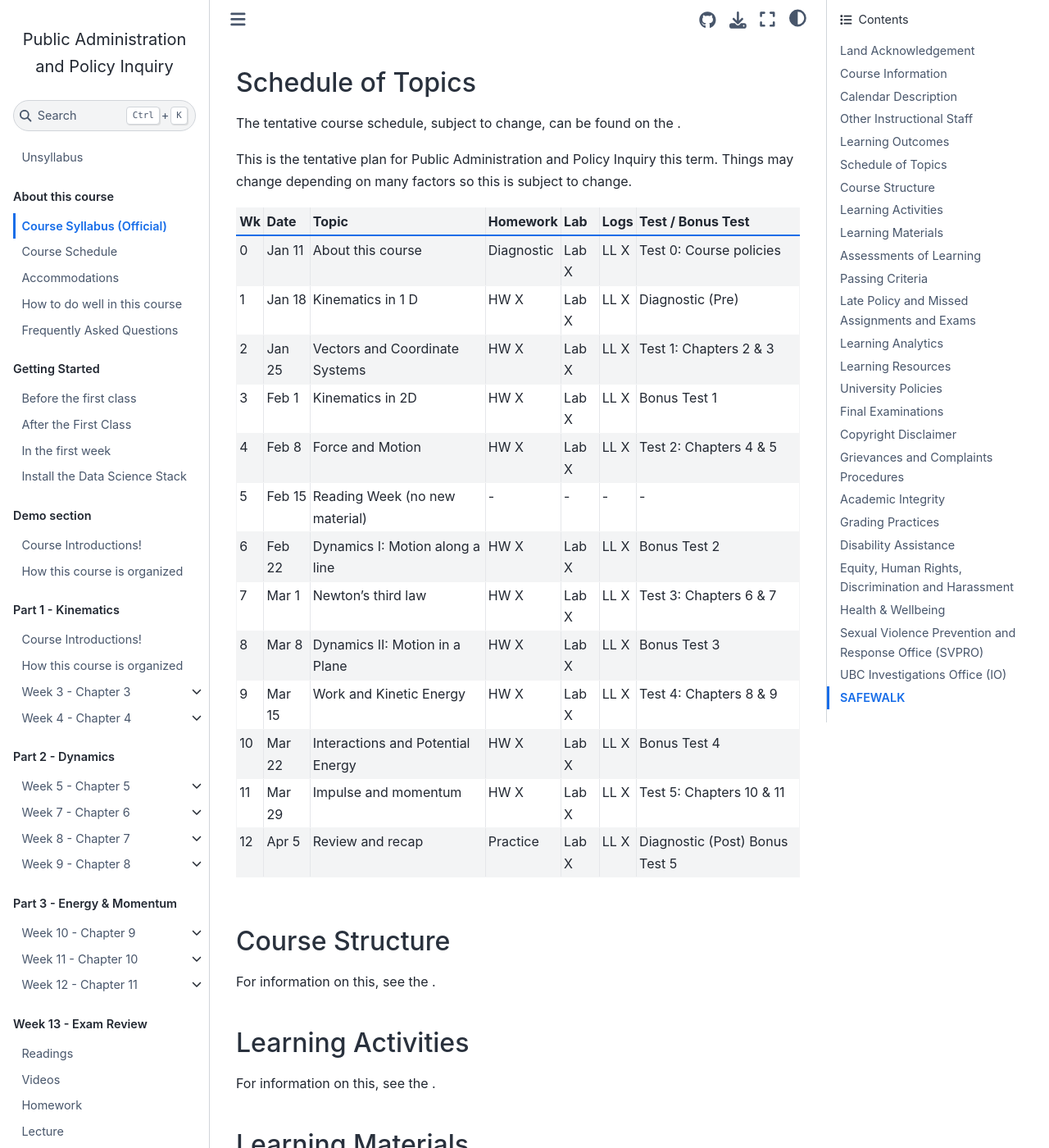
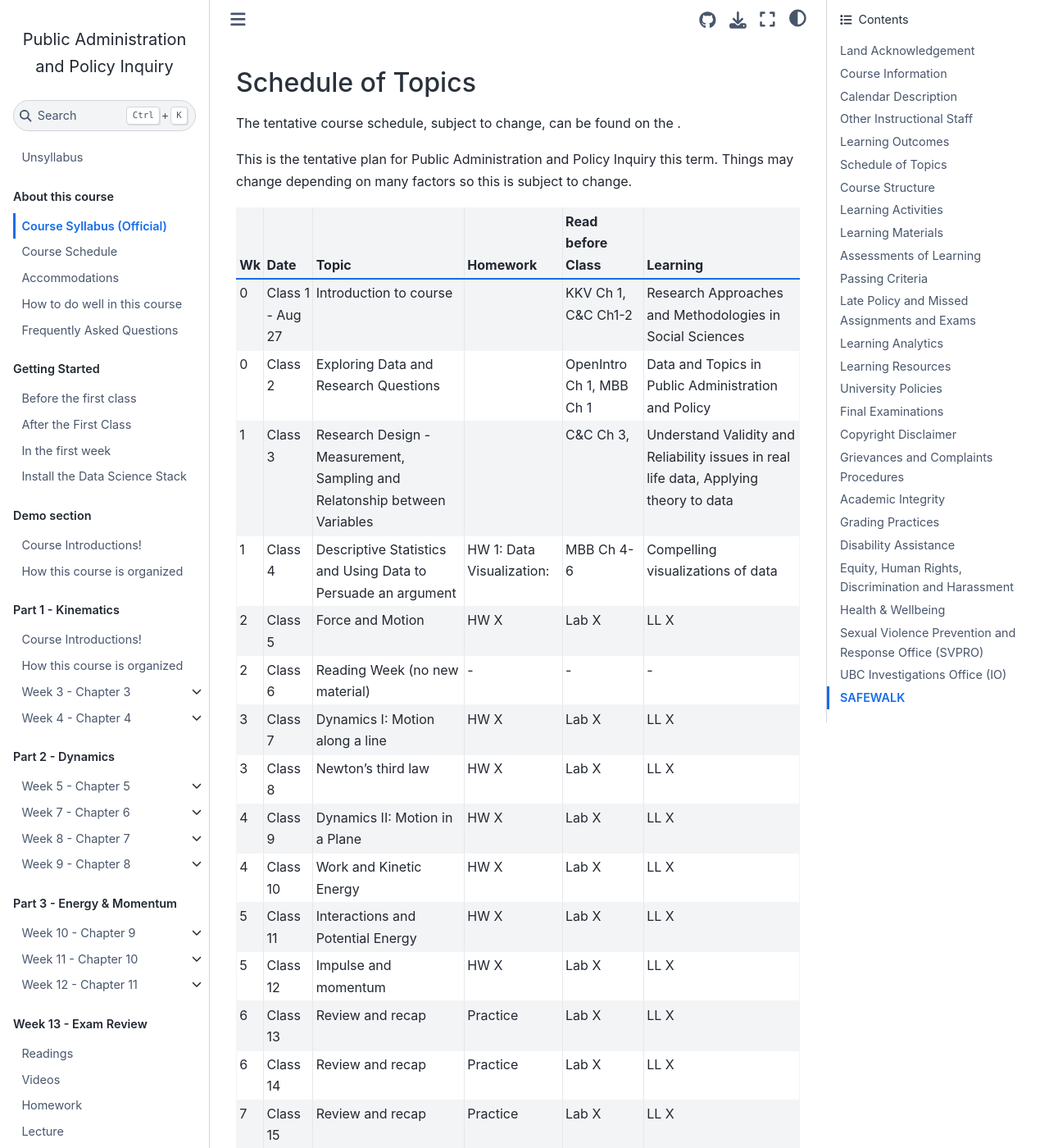
Before and after one commit to adi882/policyinquiry, a Jupyter Book: the page built from about/syllabus.md, in a window 1280 px wide and 1400 px high, scrolled down 3686 px. Shown: the whole window at 82% size. Built offline with Jupyter Book 1.0.4 settings and Sphinx 7.4.7 and the Sphinx Book theme 1.1.4, drawn with Linux system fonts in a browser that asks for light colours; pages that are not in the unit, such as notebooks, are missing from menus; some of the changed text lies outside the part shown.

Commit message:
Update schedule.md

```diff
--- a/about/syllabus_bits/schedule.md
+++ b/about/syllabus_bits/schedule.md
@@ -1,18 +1,36 @@
 This is the tentative plan for {{ COURSE_CODE }} this term.
 Things may change depending on many factors so this is subject to change.
 
-| Wk | Date   | Topic                             | Homework   | Lab   | Logs | Test / Bonus Test              |
-|----|--------|-----------------------------------|------------|-------|------|--------------------------------|
-| 0  | Jan 11 | About this course                 | Diagnostic | Lab X | LL X | Test 0: Course policies        |
-| 1  | Jan 18 | Kinematics in 1 D                 | HW X       | Lab X | LL X | Diagnostic (Pre)               |
-| 2  | Jan 25 | Vectors and Coordinate Systems    | HW X       | Lab X | LL X | Test 1: Chapters 2 & 3         |
-| 3  | Feb 1  | Kinematics in 2D                  | HW X       | Lab X | LL X | Bonus Test 1                   |
-| 4  | Feb 8  | Force and Motion                  | HW X       | Lab X | LL X | Test 2: Chapters 4 & 5         |
-| 5  | Feb 15 | Reading Week (no new material)    | -          | -     | -    | -                              |
-| 6  | Feb 22 | Dynamics I: Motion along a line   | HW X       | Lab X | LL X | Bonus Test 2                   |
-| 7  | Mar 1  | Newton's third law                | HW X       | Lab X | LL X | Test 3: Chapters 6 & 7         |
-| 8  | Mar 8  | Dynamics II: Motion in a Plane    | HW X       | Lab X | LL X | Bonus Test 3                   |
-| 9  | Mar 15 | Work and Kinetic Energy           | HW X       | Lab X | LL X | Test 4: Chapters 8 & 9         |
-| 10 | Mar 22 | Interactions and Potential Energy | HW X       | Lab X | LL X | Bonus Test 4                   |
-| 11 | Mar 29 | Impulse and momentum              | HW X       | Lab X | LL X | Test 5: Chapters 10 & 11       |
-| 12 | Apr 5  | Review and recap                  | Practice   | Lab X | LL X | Diagnostic (Post) Bonus Test 5 |
+| Wk | Date   | Topic                             | Homework   | Read before Class | Learning              |
+|----|--------|-----------------------------------|------------|-------------|--------------------------------|
+| 0  | Class 1 - Aug 27 | Introduction to course    |  | KKV Ch 1, C&C Ch1-2   | Research Approaches and Methodologies in Social Sciences |
+| 0  | Class 2 | Exploring Data and Research Questions  |        | OpenIntro Ch 1, MBB Ch 1 | Data and Topics in Public Administration and Policy              |
+| 1  | Class 3 | Research Design - Measurement, Sampling and Relatonship between Variables  | | C&C Ch 3,  | Understand Validity and Reliability issues in real life data, Applying theory to data  |
+| 1  | Class 4  | Descriptive Statistics and Using Data to Persuade an argument     | HW 1: Data Visualization:        | MBB Ch 4-6 | Compelling visualizations of data |
+| 2  | Class 5 | Force and Motion                  | HW X       | Lab X | LL X | Test 2: Chapters 4 & 5         |
+| 2  | Class 6 | Reading Week (no new material)    | -          | -     | -    | -                              |
+| 3  | Class 7 | Dynamics I: Motion along a line   | HW X       | Lab X | LL X | Bonus Test 2                   |
+| 3  | Class 8 | Newton's third law                | HW X       | Lab X | LL X | Test 3: Chapters 6 & 7         |
+| 4  | Class 9  | Dynamics II: Motion in a Plane    | HW X       | Lab X | LL X | Bonus Test 3                   |
+| 4  | Class 10 | Work and Kinetic Energy           | HW X       | Lab X | LL X | Test 4: Chapters 8 & 9         |
+| 5 | Class 11 | Interactions and Potential Energy | HW X       | Lab X | LL X | Bonus Test 4                   |
+| 5 | Class 12 | Impulse and momentum              | HW X       | Lab X | LL X | Test 5: Chapters 10 & 11       |
+| 6 | Class 13  | Review and recap                  | Practice   | Lab X | LL X | Diagnostic (Post) Bonus Test 5 |
+| 6 | Class 14  | Review and recap                  | Practice   | Lab X | LL X | Diagnostic (Post) Bonus Test 5 |
+| 7 | Class 15  | Review and recap                  | Practice   | Lab X | LL X | Diagnostic (Post) Bonus Test 5 |
+| 7 | Class 16  | Review and recap                  | Practice   | Lab X | LL X | Diagnostic (Post) Bonus Test 5 |
+| 8 | Class 17  | Review and recap                  | Practice   | Lab X | LL X | Diagnostic (Post) Bonus Test 5 |
+| 8 | Class 18  | Review and recap                  | Practice   | Lab X | LL X | Diagnostic (Post) Bonus Test 5 |
+| 9 | Class 19  | Review and recap                  | Practice   | Lab X | LL X | Diagnostic (Post) Bonus Test 5 |
+| 9 | Class 20  | Review and recap                  | Practice   | Lab X | LL X | Diagnostic (Post) Bonus Test 5 |
+| 10 | Class 21  | Review and recap                  | Practice   | Lab X | LL X | Diagnostic (Post) Bonus Test 5 |
+| 10 | Class 22  | Review and recap                  | Practice   | Lab X | LL X | Diagnostic (Post) Bonus Test 5 |
+| 11 | Class 23  | Review and recap                  | Practice   | Lab X | LL X | Diagnostic (Post) Bonus Test 5 |
+| 11 | Class 24  | Review and recap                  | Practice   | Lab X | LL X | Diagnostic (Post) Bonus Test 5 |
+| 12 | Class 25  | Review and recap                  | Practice   | Lab X | LL X | Diagnostic (Post) Bonus Test 5 |
+| 12 | Class 26  | Review and recap                  | Practice   | Lab X | LL X | Diagnostic (Post) Bonus Test 5 |
+| 13 | Class 27  | Review and recap                  | Practice   | Lab X | LL X | Diagnostic (Post) Bonus Test 5 |
+| 13 | Class 28  | Review and recap                  | Practice   | Lab X | LL X | Diagnostic (Post) Bonus Test 5 |
+| 14 | Class 29  | Review and recap                  | Practice   | Lab X | LL X | Diagnostic (Post) Bonus Test 5 |
+| 14 | Class 30  | Review and recap                  | Practice   | Lab X | LL X | Diagnostic (Post) Bonus Test 5 |
+| 15 | Class 31  | Review and recap                  | Practice   | Lab X | LL X | Diagnostic (Post) Bonus Test 5 |
```
